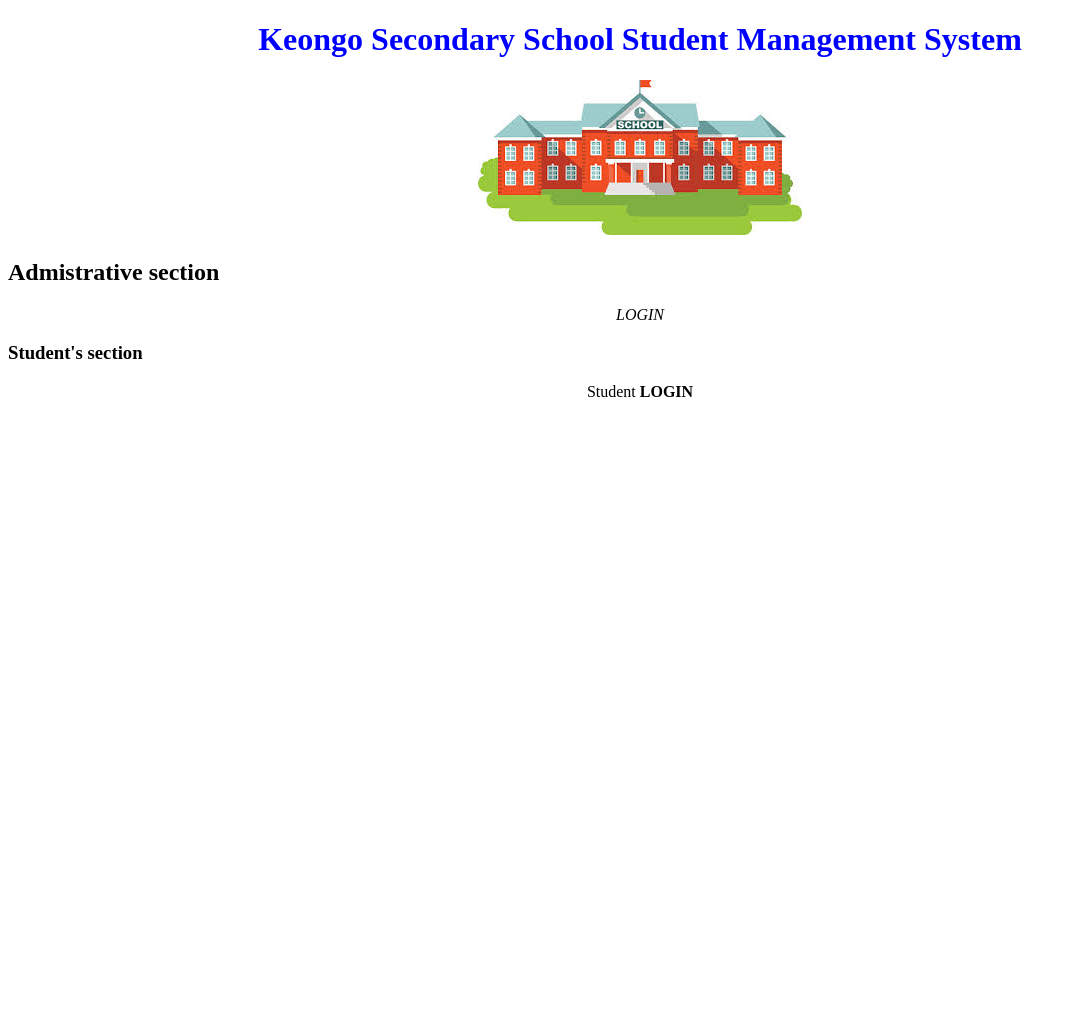
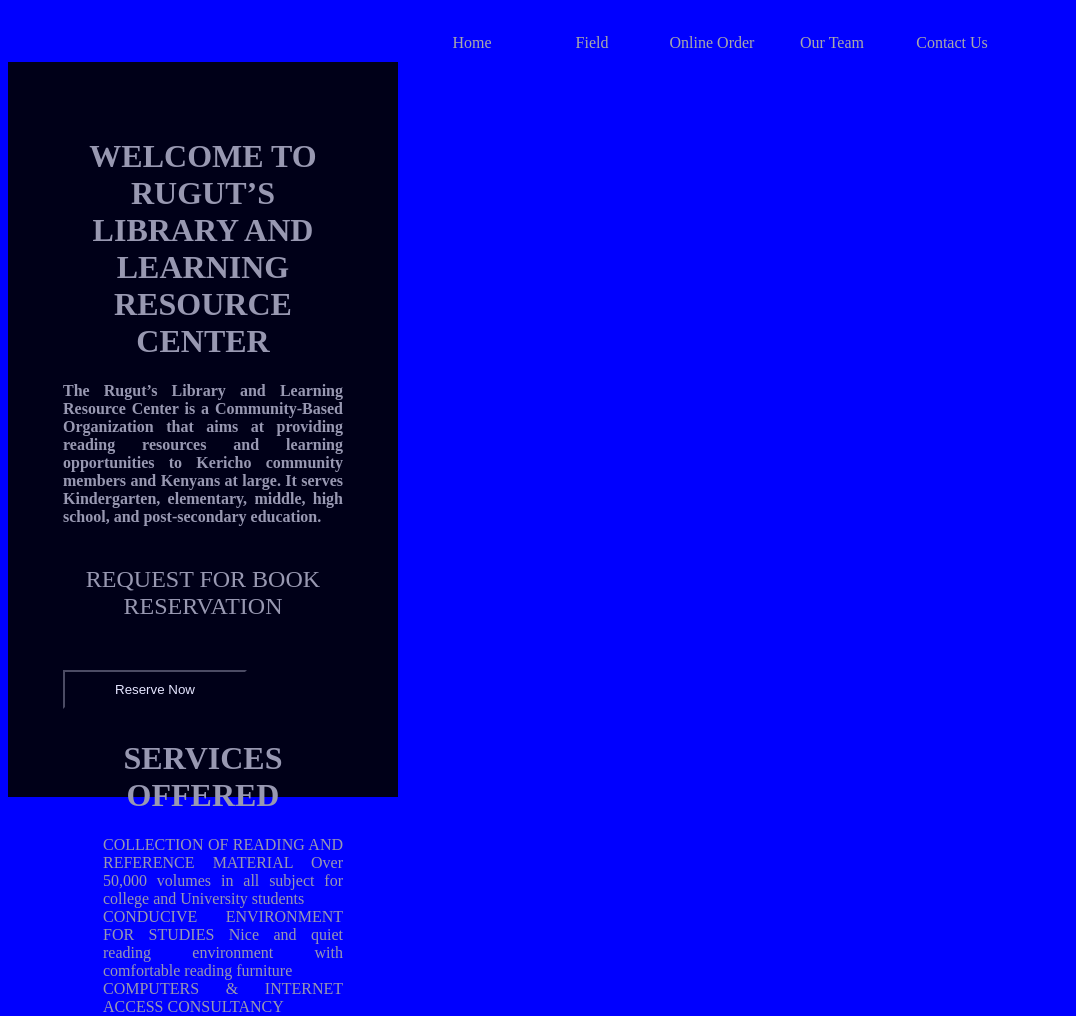
Before and after one commit to BLAIRCARSON/Library_Online, a plain HTML site: page index.html in a window 1280 px wide. Shown: the whole page, without its empty margins (0-1076 px from the left). Before the commit the page ends 800 px from the top, so only its background shows below. Drawn offline with Linux system fonts and the light colour scheme.

Commit message:
Insert nav bar

```diff
--- a/index.html
+++ b/index.html
@@ -4,24 +4,44 @@
     <meta charset="UTF-8">
     <meta name="viewport" content="width=device-width, initial-scale=1.0">
     <meta http-equiv="X-UA-Compatible" content="ie=edge">
-    <title>KEONGO</title>
+    <title>Rugut's Library</title>
     <link rel="stylesheet" type="text/css" href="styles.css">
 </head>
 <body>
-   <div>
-       <h1>Keongo Secondary School Student Management System</h1>
-    <img src="./images/download.jpeg" alt="">
-    <h2>Admistrative section</h2>
-    <p>
-        <em>LOGIN
-            </em>
-        </p>
-        <h3>Student's section</h3>
-        <p>Student <strong>LOGIN</strong>
+  <header>
+  <div class="box">
+<nav>
+    <ul>
+        <li><a href="#home">Home</a></li>
+        <li><a href="#field">Field</a></li>
+        <li><a href = "#online order">Online Order</a></li>
+        <li><a href="#our Team">Our Team</a></li>
+        <li><a href="#contact us">Contact Us</a></li>
+        </ul>
+</nav>
+</header>
 
-        </p>
+    </div>
+    <div class="welcome">
+        <h1>Welcome to Rugut’s Library and Learning Resource Center</h1>
+        <h4>The Rugut’s Library and Learning Resource Center is a Community-Based Organization that aims at providing reading resources and learning opportunities to Kericho community members and Kenyans at large. It serves Kindergarten, elementary, middle, high school, and post-secondary education.</h4>
+        <h2>Request for book reservation</h2>
+    <div class="reserve">
+            <form action="" method="post"><input type="button" value="Reserve Now">
+            </form>
+    </div>
+    <div id="home">
+        <h1>SERVICES OFFERED</h1>
+            <ul>
+                <li> COLLECTION OF READING AND REFERENCE MATERIAL
+                    Over 50,000 volumes in all subject for college and University students</li>
+                <li>CONDUCIVE ENVIRONMENT FOR STUDIES
+                    Nice and quiet reading environment with comfortable reading furniture</li>
+                <li>COMPUTERS & INTERNET ACCESS CONSULTANCY</li>
+            </ul>
+    </div>
 
-</div>
+
 
 </body>
 </html>
--- a/styles.css
+++ b/styles.css
@@ -1,11 +1,71 @@
-h1 {color:blue;
-text-align: center;}
-body {text-align: center;}
-h2
-{
-    text-align: left;
- }
-h3
-{
+body{
+    font-family: latha;
+    color: white;
+    background-color: blue;
+    background-size: cover;
+    background: linear-gradient(rgba(0,0,0,0.99),rgba(0,0,0,0.0),rgba(0,0,0,0.38),rgba(0,0,0,0.0.0))
+}
+
+.welcome{
+    width: 280px;
+    height:625px;
+    background-color: black;
+    opacity: 0.9;
+    padding: 55px;
+    float:left;
+    text-align: justify;
+    color: darkgray;
+    font-weight: normal;
+}
+.welcome h1{
+    text-align: center;
+    text-transform: uppercase;
+    font-weight: 100px;
+}
+.welcome h2{
+    text-align: center;
+    text-transform: uppercase;
+    font-weight: normal;
+    margin: 40px auto;
+
+}
+
+.reserve form input[type="button"]{
+    background-color:black;
+    color:white;
+    padding: 10px;
+    margin: 10PX auto;
+    padding-left: 50px;
+    padding-right: 50px;
+    text-align: center;
+
+}
+form input[type="button"]:hover{
+    background-color: green;
+}
+
+.box{width: 900px;
+    float:right;
+    border: none;
+
+}
+.box ul li{
+    width: 120px;
+    float: left;
+    margin: 10px auto;
+    text-align: center;
+
+}
+.box ul li a{text-decoration: none;
+    color: darkgray;
+
+}
+ul{
+    list-style-type: none;
+}
+.box ul li:hover{background-color: green;}
+.box ul li:hover{color: white;}
+
+#home h1 ul li{
     text-align: justify;
 }
```
Also changed, not shown: images/download.jpeg (deleted), library.jpeg (added).
